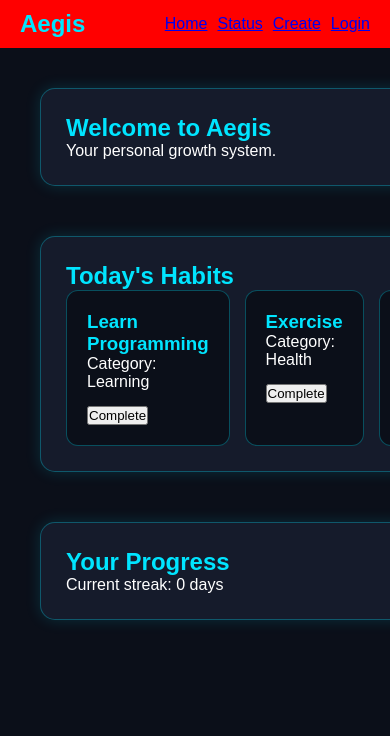
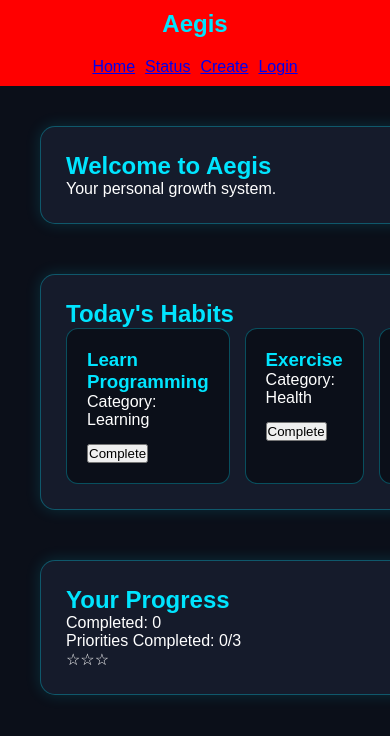
Before and after one commit to dps369369/Aegis-Project, a plain HTML site: page index.html in a window 390 px wide. Shown: the top 736 px of the page. Drawn offline with Linux system fonts and the light colour scheme.

Commit message:
Add interactive dashboard and habit tracking

```diff
--- a/CSS/style.css
+++ b/CSS/style.css
@@ -1,3 +1,32 @@
+/* Mobile Responsive */
+
+@media (max-width: 768px) {
+
+    nav {
+        flex-direction: column;
+        gap: 20px;
+    }
+
+
+    .nav-actions {
+        flex-wrap: wrap;
+        justify-content: center;
+    }
+
+
+    .dashboard {
+        grid-template-columns: 1fr;
+    }
+
+
+    .welcome {
+        grid-column: auto;
+    }
+
+}
+
+
+
 
 * {
     margin: 0;
@@ -121,3 +150,10 @@
 .habit-card button {
     margin-top: 15px;
 }
+
+
+/* Complete-btn */
+.complete-btn.completed {
+    background-color: #009d4c;
+    color: black;
+}
--- a/JS/brain.js
+++ b/JS/brain.js
@@ -0,0 +1,42 @@
+const completeButtons = document.querySelectorAll(".complete-btn");
+
+const completedCount = document.getElementById("completed-count");
+const starRating = document.getElementById("star-rating");
+
+function updateProgress() {
+
+    const completed = document.querySelectorAll(".completed").length;
+
+    completedCount.textContent = completed;
+
+    let stars = "";
+
+    for (let i = 1; i <= 3; i++) {
+        if (i <= completed) {
+            stars += "⭐";
+        } else {
+            stars += "☆";
+        }
+    }
+
+    starRating.textContent = stars;
+}
+
+completeButtons.forEach(button => {
+
+    button.addEventListener("click", function () {
+
+        this.classList.toggle("completed");
+
+        if (this.classList.contains("completed")) {
+            this.textContent = "Completed ✅";
+        } else {
+            this.textContent = "Complete";
+        }
+
+        updateProgress();
+    });
+
+});
+
+updateProgress();
--- a/index.html
+++ b/index.html
@@ -40,21 +40,21 @@
         <div class="habit-card">
             <h3>Learn Programming</h3>
             <p>Category: Learning</p>
-            <button>Complete</button>
+            <button class="complete-btn">Complete</button>
         </div>
 
 
         <div class="habit-card">
             <h3>Exercise</h3>
             <p>Category: Health</p>
-            <button>Complete</button>
+            <button class="complete-btn">Complete</button>
         </div>
 
 
         <div class="habit-card">
             <h3>Read</h3>
             <p>Category: Knowledge</p>
-            <button>Complete</button>
+            <button class="complete-btn">Complete</button>
         </div>
 
     </div>
@@ -67,11 +67,22 @@
             <textarea placeholder="Write about your day..."></textarea>
         </section>
 
-        <section class="progress">
-            <h2>Your Progress</h2>
+<section class="progress">
 
-            <p>Current streak: 0 days</p>
-        </section>
+    <h2>Your Progress</h2>
+
+    <p>Completed:
+        <span id="completed-count">0</span>
+    </p>
+
+<p>
+    Priorities Completed:
+    <span id="completed-count">0</span>/3
+</p>
+
+<p id="star-rating">☆☆☆</p>
+
+</section>
     </main>
 
     <!-- Footer Section -->
```
